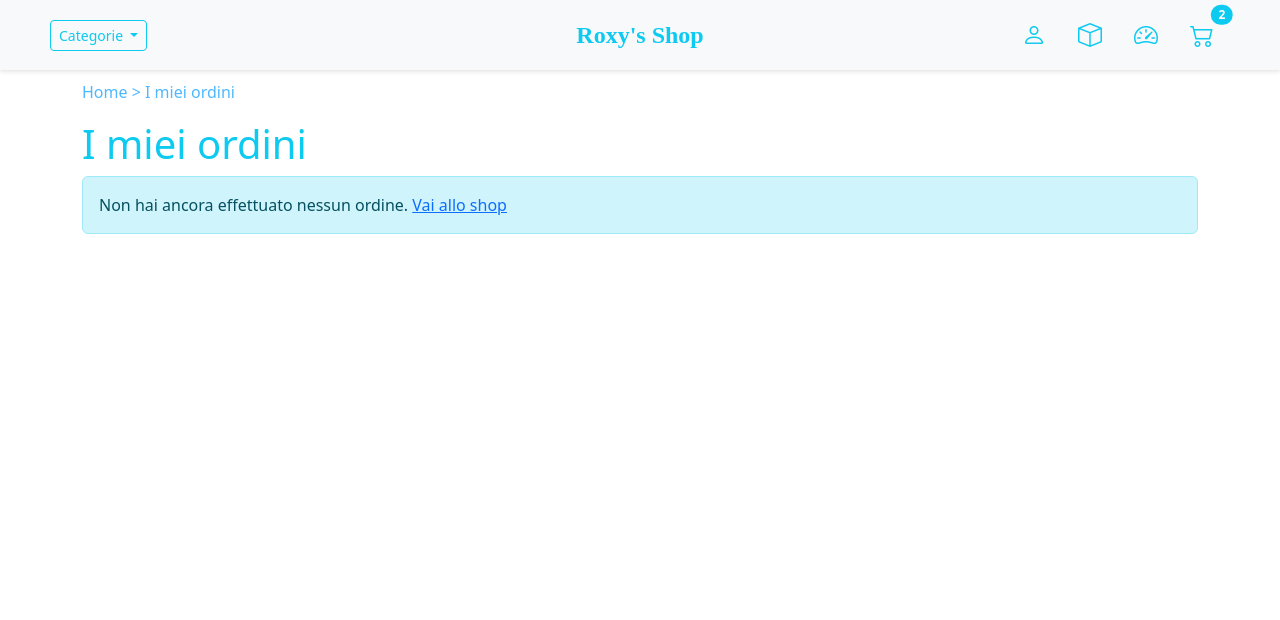
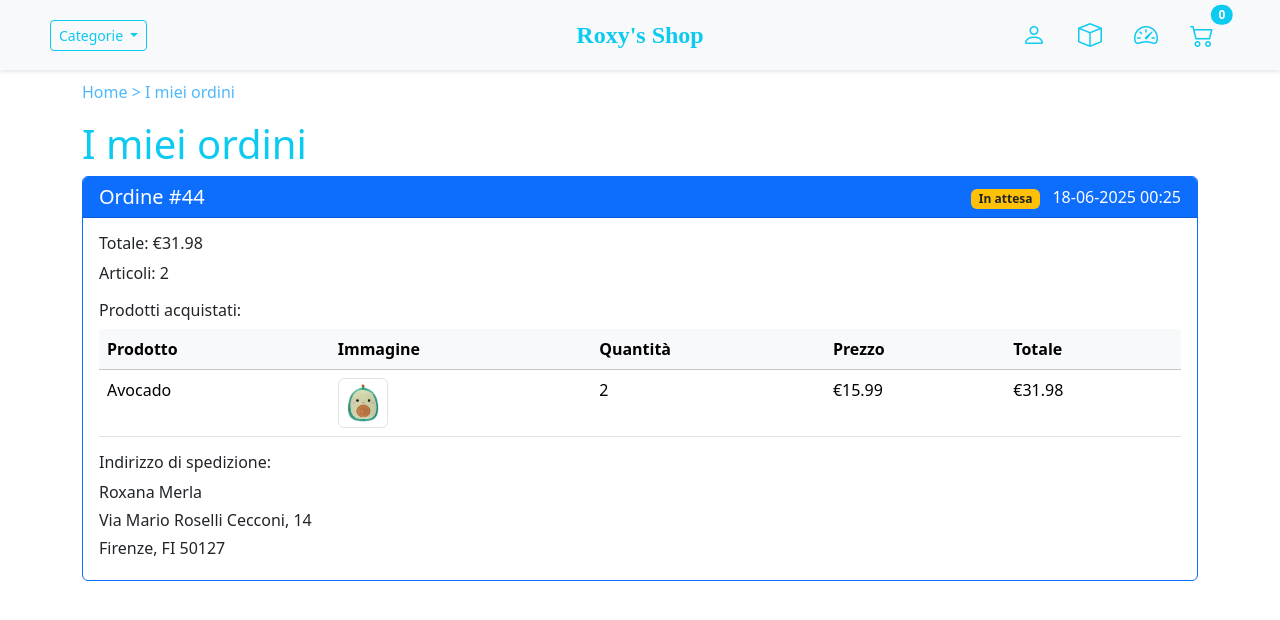
Before and after one commit to Roxyxyxy/PPM_Project_2, a Django app: page /my-orders/ in a window 1280 px wide. Shown: the top 620 px of the page. Run offline with Django 5.2, Linux system fonts and the light colour scheme; a user stored in the database is signed in; data comes from the database, SQL or seed files in the repository; both versions use the stored data as it was after the commit.

Commit message:
Update order management and templates for improved order tracking; translate status labels to Italian and enhance order display logic

```diff
--- a/management/templates/management/order_list.html
+++ b/management/templates/management/order_list.html
@@ -44,9 +44,9 @@
             <td>{{ order.get_cart_items }}</td>
             <td>
               {% if order.complete %}
-              <span class="badge bg-success">Completed</span>
+              <span class="badge bg-success">Completato</span>
               {% else %}
-              <span class="badge bg-warning text-dark">Pending</span>
+              <span class="badge bg-warning text-dark">In attesa</span>
               {% endif %}
             </td>
             <td>
--- a/store/templates/store/my_orders.html
+++ b/store/templates/store/my_orders.html
@@ -19,13 +19,17 @@
 <div class="row">
   <div class="col-12">
     {% for order in orders %}
-    <div class="card mb-4">
+    <div class="card mb-4 border-primary">
       <div
-        class="card-header bg-light d-flex justify-content-between align-items-center"
+        class="card-header bg-primary text-white d-flex justify-content-between align-items-center"
       >
         <h5 class="m-0">Ordine #{{ order.id }}</h5>
         <div>
-          <span class="badge bg-success">Completato</span>
+          <span
+            class="badge {% if order.complete %}bg-success{% else %}bg-warning text-dark{% endif %}"
+          >
+            {% if order.complete %}Completato{% else %}In attesa{% endif %}
+          </span>
           <span class="ms-2">{{ order.date_ordered|date:"d-m-Y H:i" }}</span>
         </div>
       </div>
@@ -34,28 +38,42 @@
         <h6>Totale: €{{ order.get_cart_total|floatformat:2 }}</h6>
         <p>Articoli: {{ order.get_cart_items }}</p>
 
-        <!-- Prodotti -->
-        <div class="mt-3">
-          <h6>Prodotti acquistati:</h6>
-          <ul class="list-group">
+        <!-- Order Items Table -->
+        <h6 class="mt-3">Prodotti acquistati:</h6>
+        <table class="table table-hover">
+          <thead class="table-light">
+            <tr>
+              <th>Prodotto</th>
+              <th>Immagine</th>
+              <th>Quantità</th>
+              <th>Prezzo</th>
+              <th>Totale</th>
+            </tr>
+          </thead>
+          <tbody>
             {% for item in order.orderitem_set.all %}
-            <li
-              class="list-group-item d-flex justify-content-between align-items-center"
-            >
-              {{ item.product.name }}
-              <span
-                >{{ item.quantity }} x €{{ item.product.price|floatformat:2
-                }}</span
-              >
-            </li>
+            <tr>
+              <td>{{ item.product.name }}</td>
+              <td>
+                <img
+                  src="{{ item.product.imageURL }}"
+                  width="50"
+                  height="50"
+                  class="img-thumbnail"
+                  alt="{{ item.product.name }}"
+                />
+              </td>
+              <td>{{ item.quantity }}</td>
+              <td>€{{ item.product.price|floatformat:2 }}</td>
+              <td>€{{ item.get_total|floatformat:2 }}</td>
+            </tr>
             {% endfor %}
-          </ul>
-        </div>
+          </tbody>
+        </table>
 
         <!-- Indirizzo di spedizione con formattazione corretta -->
         <div class="mt-3">
           <h6>Indirizzo di spedizione:</h6>
-          {% if order.shippingaddress_set.all %}
           {% for address in order.shippingaddress_set.all %}
           <p class="mb-1">{{ address.name }}</p>
           <p class="mb-1">{{ address.address }}</p>
@@ -64,9 +82,7 @@
           </p>
           {% if not forloop.last %}
           <hr />
-              {% endif %}
-            {% endfor %}
-          {% endif %}
+          {% endif %} {% endfor %}
         </div>
       </div>
     </div>
--- a/store/views.py
+++ b/store/views.py
@@ -5,6 +5,7 @@ from django.contrib import messages
 from django.contrib.auth.forms import AuthenticationForm, UserCreationForm
 import json
 import datetime
+import traceback
 from .models import *
 
 # Login view
@@ -28,7 +29,7 @@ def login_view(request):
     # Calcola cartItems come nelle altre viste
     if request.user.is_authenticated:
         customer = request.user.customer
-        order, created = Order.objects.get_or_create(customer=customer, complete=False)
+        order, created = Order.objects.get_or_create(customer=customer, complete=False, transaction_id=None)
         cartItems = order.get_cart_items
     else:
         try:
@@ -78,7 +79,7 @@ def register_view(request):
     if request.user.is_authenticated:
         try:
             customer = request.user.customer
-            order = Order.objects.filter(customer=customer, complete=False).first()
+            order, created = Order.objects.get_or_create(customer=customer, complete=False, transaction_id=None)
             if order:
                 cartItems = order.get_cart_items
         except:
@@ -97,10 +98,10 @@ def store(request):
     if request.user.is_authenticated:
         try:
             customer = request.user.customer
-        except:
+        except Customer.DoesNotExist:
             customer = Customer.objects.create(user=request.user, name=request.user.username)
 
-        order, created = Order.objects.get_or_create(customer=customer, complete=False)
+        order, created = Order.objects.get_or_create(customer=customer, complete=False, transaction_id=None)
         items = order.orderitem_set.all()
         cartItems = order.get_cart_items
     else:
@@ -150,10 +151,10 @@ def cart(request):
     if request.user.is_authenticated:
         try:
             customer = request.user.customer
-        except:
+        except Customer.DoesNotExist:
             customer = Customer.objects.create(user=request.user, name=request.user.username)
 
-        order, created = Order.objects.get_or_create(customer=customer, complete=False)
+        order, created = Order.objects.get_or_create(customer=customer, complete=False, transaction_id=None)
         items = order.orderitem_set.all()
         cartItems = order.get_cart_items
     else:
@@ -198,10 +199,10 @@ def checkout(request):
     if request.user.is_authenticated:
         try:
             customer = request.user.customer
-        except:
+        except Customer.DoesNotExist:
             customer = Customer.objects.create(user=request.user, name=request.user.username)
 
-        order, created = Order.objects.get_or_create(customer=customer, complete=False)
+        order, created = Order.objects.get_or_create(customer=customer, complete=False, transaction_id=None)
         items = order.orderitem_set.all()
         cartItems = order.get_cart_items
     else:
@@ -220,10 +221,10 @@ def processOrder(request):
 
         try:
             customer = request.user.customer
-        except:
+        except Customer.DoesNotExist:
             customer = Customer.objects.create(user=request.user, name=request.user.username)
 
-        order, created = Order.objects.get_or_create(customer=customer, complete=False)
+        order, created = Order.objects.get_or_create(customer=customer, complete=False, transaction_id=None)
 
         if order.get_cart_items <= 0:
             return JsonResponse({'error': 'Il carrello è vuoto'}, status=400)
@@ -234,33 +235,30 @@ def processOrder(request):
         if total_from_form != cart_total:
             return JsonResponse({'error': 'Il totale non corrisponde'}, status=400)
 
-        # Marca l'ordine come completato
-        order.complete = True
+        # L'ordine viene finalizzato con un ID transazione ma resta 'complete=False'.
+        # Sarà l'admin a marcarlo come completato.
         order.transaction_id = datetime.datetime.now().timestamp()
         order.save()
 
         try:
-            ShippingAddress.objects.create(
-                customer=customer,
-                order=order,
-                name=data['shipping']['name'],
-                address=data['shipping']['address'],
-                city=data['shipping']['city'],
-                state=data['shipping']['state'],
-                zipcode=data['shipping']['zipcode'],
-            )
+            if order.shipping:
+                ShippingAddress.objects.create(
+                    customer=customer,
+                    order=order,
+                    name=data['shipping']['name'],
+                    address=data['shipping']['address'],
+                    city=data['shipping']['city'],
+                    state=data['shipping']['state'],
+                    zipcode=data['shipping']['zipcode'],
+                )
         except Exception as e:
             print(f"Errore durante il salvataggio dell'indirizzo di spedizione: {e}")
             return JsonResponse({'error': 'Errore nel salvataggio dell\'indirizzo di spedizione'}, status=400)
-
-        # Crea un nuovo ordine vuoto che diventerà il nuovo carrello dell'utente
-        Order.objects.create(customer=customer, complete=False)
 
         return JsonResponse('Pagamento inviato con successo', safe=False)
 
     except Exception as e:
         print(f"Errore durante l'elaborazione dell'ordine: {e}")
-        import traceback
         traceback.print_exc()
         return JsonResponse({'error': 'Errore durante l\'elaborazione dell\'ordine'}, status=400)
 
@@ -271,7 +269,7 @@ def updateItem(request):
 
     customer = request.user.customer
     product = Product.objects.get(id=productId)
-    order, created = Order.objects.get_or_create(customer=customer, complete=False)
+    order, created = Order.objects.get_or_create(customer=customer, complete=False, transaction_id=None)
 
     orderItem, created = OrderItem.objects.get_or_create(order=order, product=product)
 
@@ -302,21 +300,22 @@ def my_orders(request):
 
     try:
         customer = request.user.customer
-    except:
+    except Customer.DoesNotExist:
         customer = Customer.objects.create(user=request.user, name=request.user.username)
 
-    # Recupera tutti gli ordini completati di questo utente
-    orders = Order.objects.filter(customer=customer, complete=True).order_by('-date_ordered')
+    # Recupera tutti gli ordini inviati (sia completati che in attesa)
+    orders = Order.objects.filter(customer=customer, transaction_id__isnull=False).order_by('-date_ordered')
 
-    # Calcolo cartItems come nelle altre viste
+    # Calcolo cartItems per il carrello corrente (senza transaction_id)
     try:
-        current_order = Order.objects.filter(customer=customer, complete=False).first()
+        current_order, created = Order.objects.get_or_create(customer=customer, complete=False, transaction_id=None)
         cartItems = current_order.get_cart_items if current_order else 0
     except:
         cartItems = 0
 
     context = {
         'orders': orders,
-        'cartItems': cartItems
+        'cartItems': cartItems,
+        'just_completed': 'refresh' in request.GET
     }
     return render(request, 'store/my_orders.html', context)
```
Also changed, not shown: management/views.py (+6 -6 lines), db.sqlite3. Lines whose indentation alone changed are shown as unchanged.
